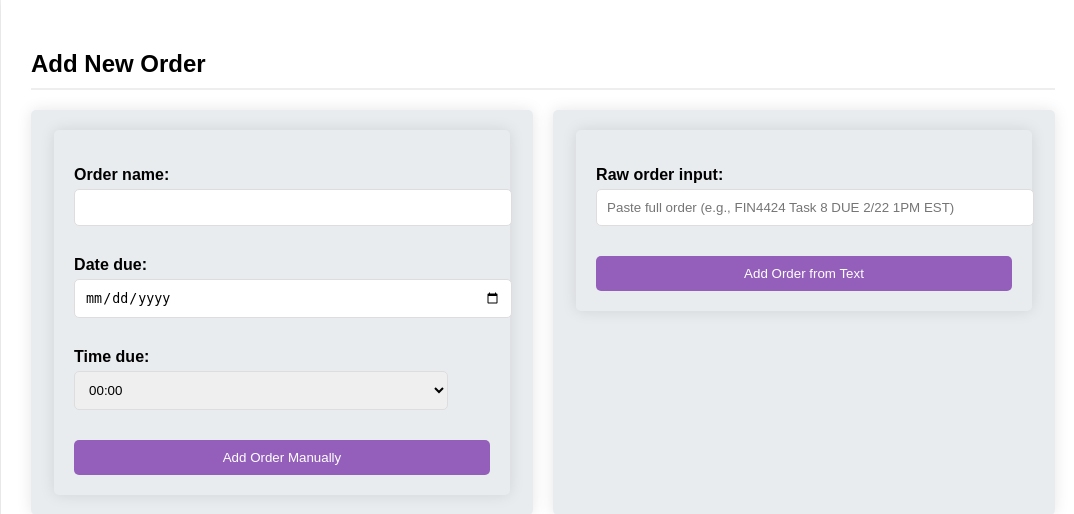
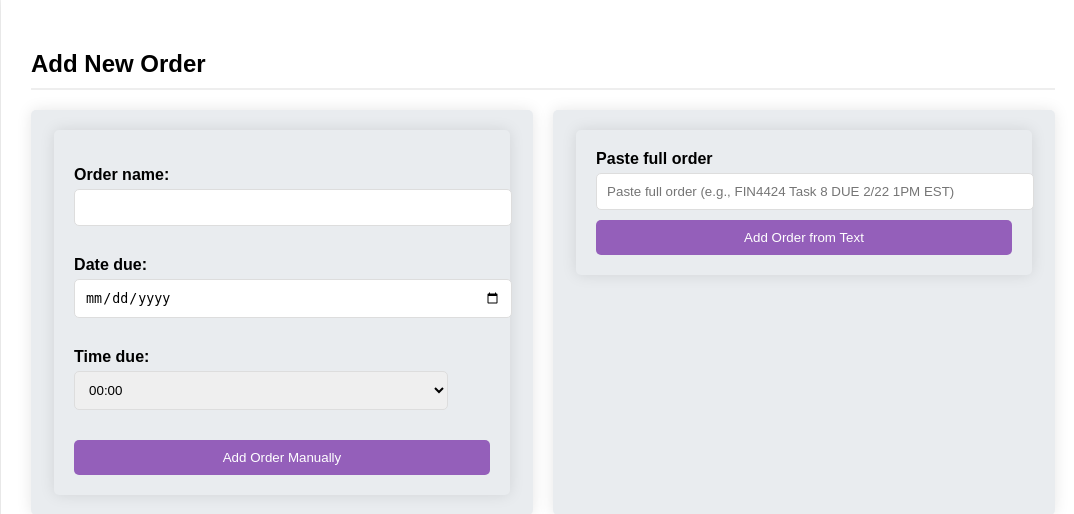
Before and after one commit to Andy3643/ordermanagement, a Django app: page / in a window 1280 px wide. Shown: the top 514 px of the page, without its empty margins (97-1171 px from the left). Run offline with Django 4.2, Linux system fonts and the light colour scheme; tables that the repository leaves empty hold one stand-in row (values such as "Sample post").

Commit message:
Improve UX: show 'Invalid format' message in a red styled div on raw order form

```diff
--- a/orders/templates/orders/order_list.html
+++ b/orders/templates/orders/order_list.html
@@ -388,9 +388,20 @@
 <!-- Full Order Form -->
 <form method="post">
     {% csrf_token %}
-    {{ raw_form.as_p }}
+
+    <label for="{{ raw_form.raw_order_input.id_for_label }}">Paste full order</label>
+    {% if raw_form.raw_order_input.errors %}
+    <div style="color: red; background-color: #ffe6e6; padding: 10px; border-radius: 5px; margin-top: 10px; margin-bottom: 10px;">
+        <strong>{{ raw_form.raw_order_input.errors.0 }}</strong>
+    </div>
+{% endif %}
+    {{ raw_form.raw_order_input }}
+
+
+
     <button type="submit" name="raw_order_submit">Add Order from Text</button>
 </form>
+
 
 </div>
 </div>
```
